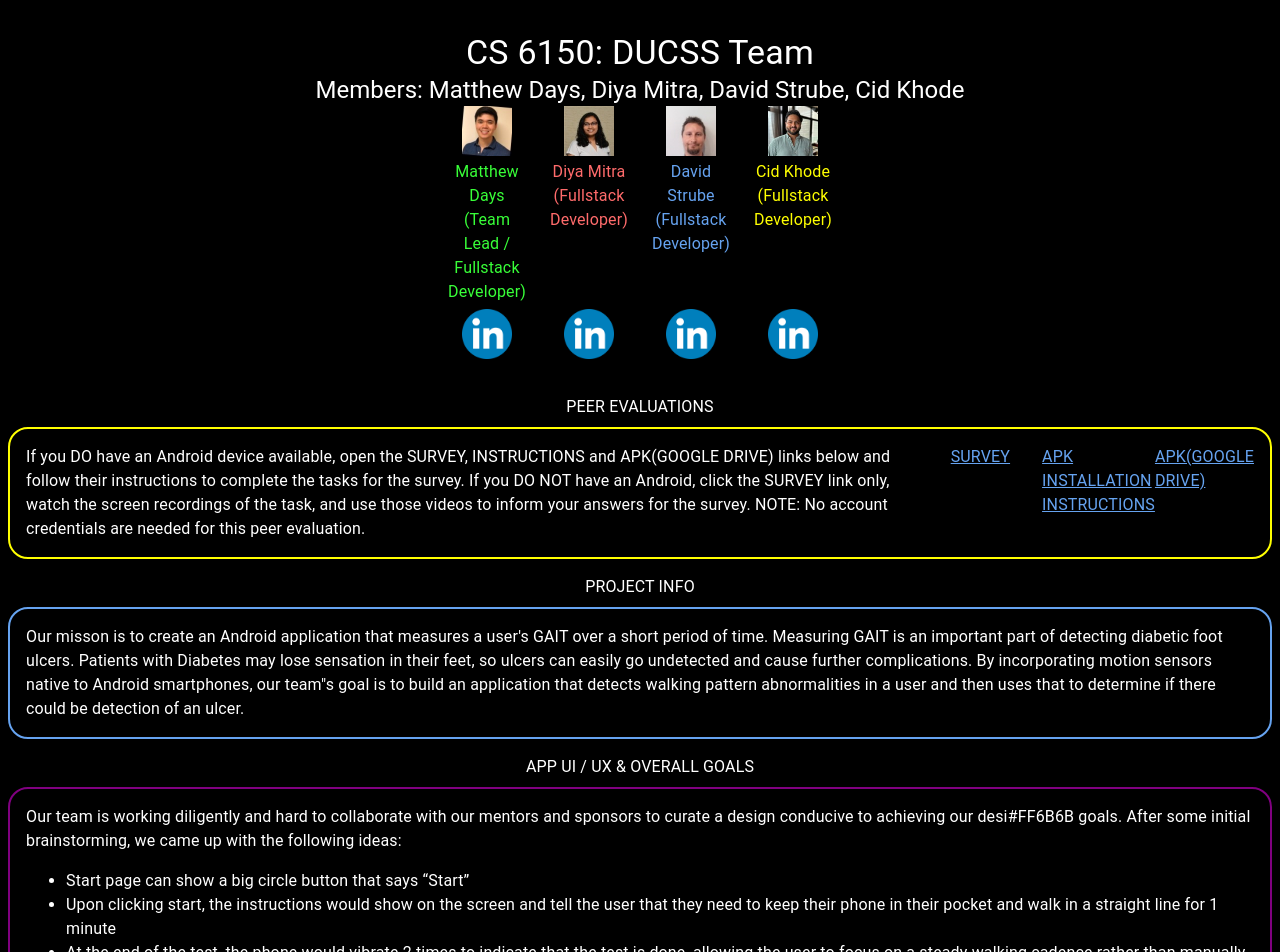
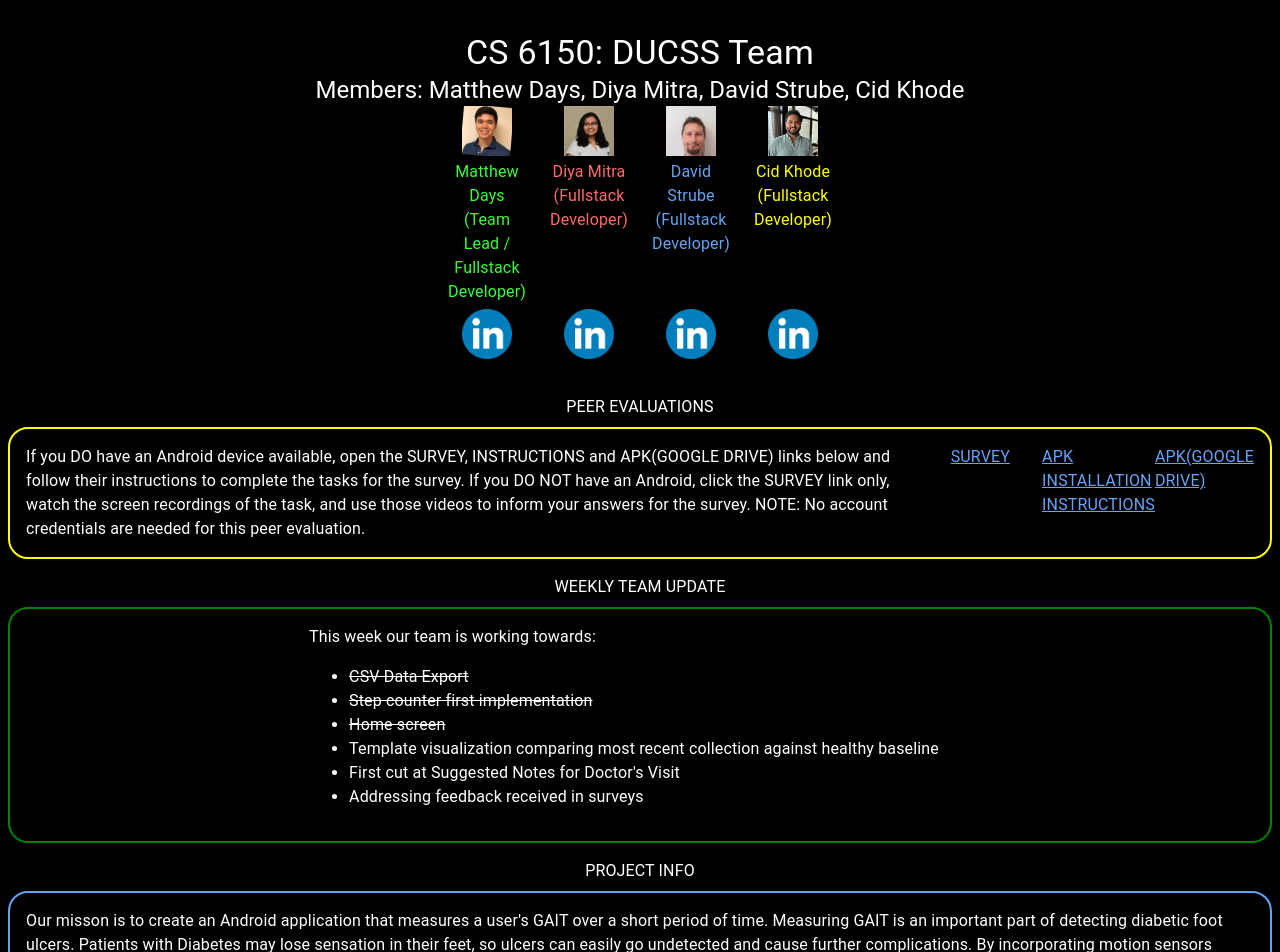
Before and after one commit to cidkhode/gt-cs6150-ducss-website, a React (Create React App) app: page / in a window 1280 px wide. Shown: the top 952 px of the page. Built offline with nearby package versions, Linux system fonts and the light colour scheme.

Commit message:
Add Weekly Team Update

```diff
--- a/src/project-info.jsx
+++ b/src/project-info.jsx
@@ -58,6 +58,23 @@ export const ProjectInfo = () => {
         <a href="https://docs.google.com/document/d/17OCxllCIsq8DLwdlY5mLHt6PFu_ZsfzrL3y76MPJcrA/edit?usp=sharing" target="_blank" rel="noreferrer"><Typography color="#66A3F0">APK INSTALLATION INSTRUCTIONS</Typography></a>
         <a href="https://drive.google.com/file/d/18BEyvBTfkBtUKH3eoEkgfioIkBFH2uMV/view?usp=drive_link" target="_blank" rel="noreferrer"><Typography color="#66A3F0">APK(GOOGLE DRIVE)</Typography></a>
       </Box>
+
+      {/* WEEKLY TEAM UPDATE */}
+      <Typography color="white" textAlign="center">WEEKLY TEAM UPDATE</Typography>
+      <Box sx={{ margin: "8px 8px 16px", justifyContent: "center", display: "flex", padding: 2, border: "solid 2px green", borderRadius: 5, "> a": { textDecorationColor: "#66A3F0" }, ">:first-of-type": { marginRight: 4 } }}>
+      <Typography component="div" color="white">
+          This week our team is working towards:
+          <ul>
+            <li><s>CSV Data Export</s></li>
+            <li><s>Step counter first implementation</s></li>
+            <li><s>Home screen</s></li>
+            <li>Template visualization comparing most recent collection against healthy baseline</li>
+            <li>First cut at Suggested Notes for Doctor's Visit</li>
+            <li>Addressing feedback received in surveys</li>
+          </ul>
+        </Typography>
+      </Box>
+
       {/* PROJECT INFO */}
       <Typography color="white" textAlign="center">PROJECT INFO</Typography>
       <Box sx={{ margin: "8px 8px 16px", justifyContent: "center", display: "flex", padding: 2, border: "solid 2px #66A3F0", borderRadius: 5 }}>
```
